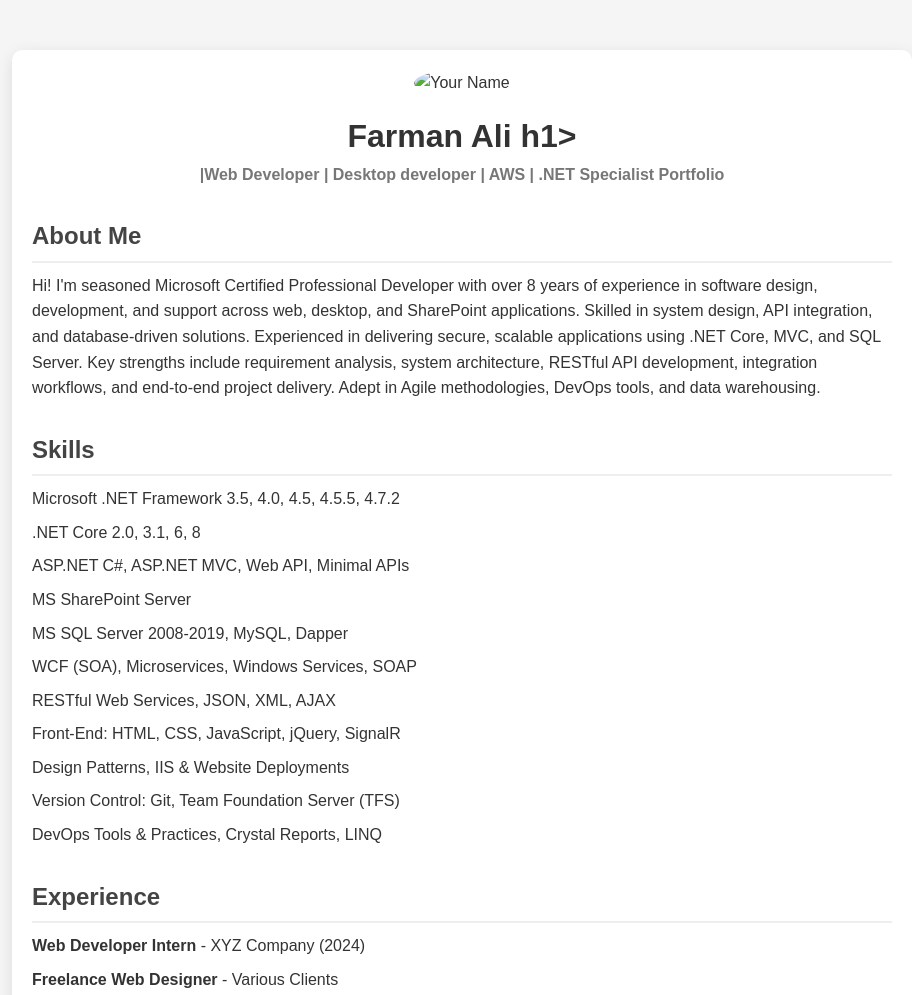
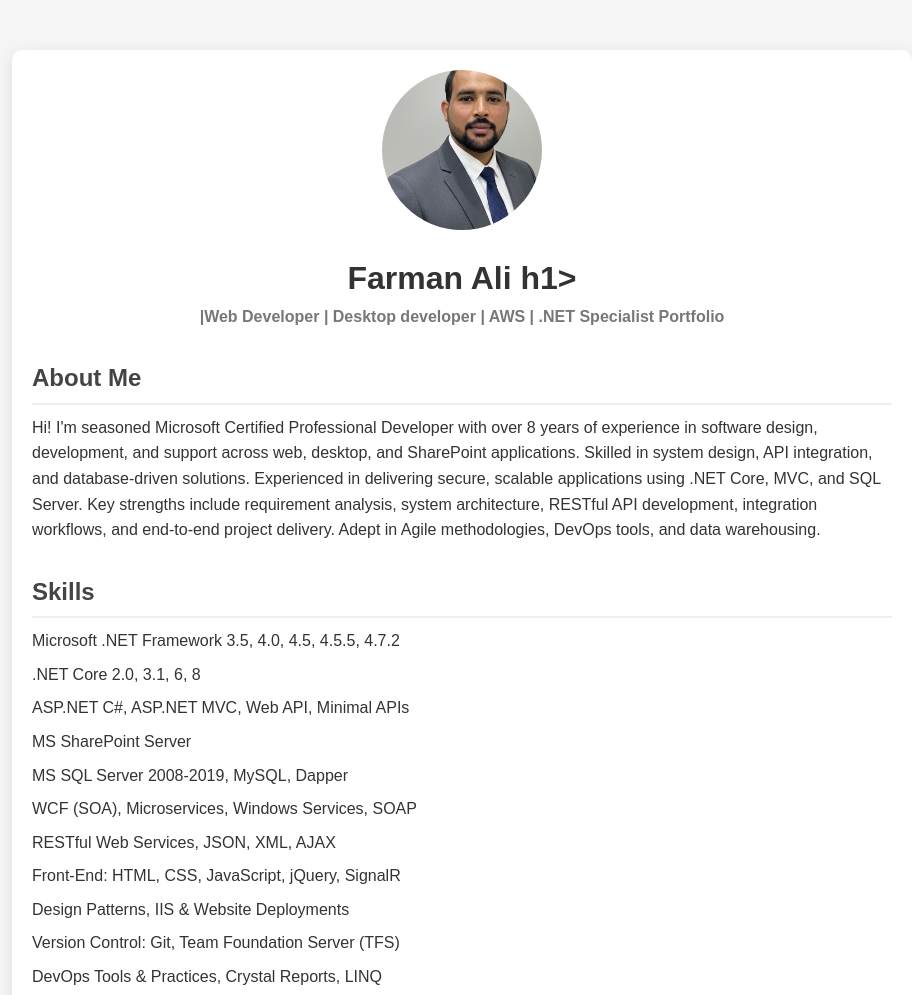
Before and after one commit to FarmanAli-dev/Portfolio, a plain HTML site: page index.html in a window 1280 px wide. Shown: the top 995 px of the page, without its empty margins (178-1090 px from the left). Drawn offline with Linux system fonts and the light colour scheme.

Commit message:
Update profile image and alt text in index.html

```diff
--- a/index.html
+++ b/index.html
@@ -95,7 +95,7 @@
     <div class="container">
         <header>
             <!-- Replace "profile.jpg" with your image path -->
-            <img src="profile.jpg" alt="Your Name">
+          <img src="Farman Ali.jpg" alt="Farman Ali" style="width:160px; height:160px; border-radius:50%; object-fit:cover; margin-bottom:15px;">
             <h1>Farman Ali h1>
             <p>|Web Developer | Desktop developer | AWS | .NET Specialist Portfolio </p>
         </header>
```
